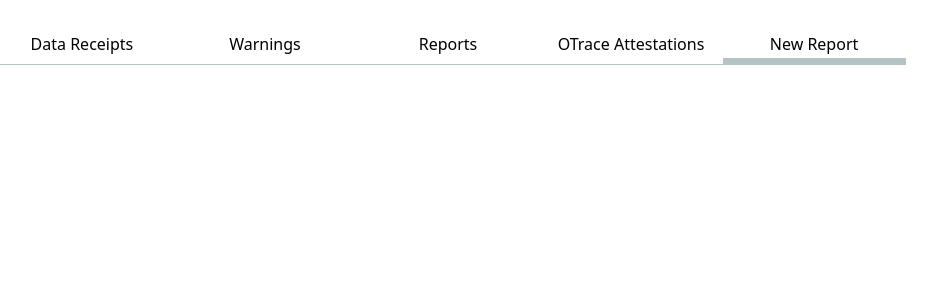
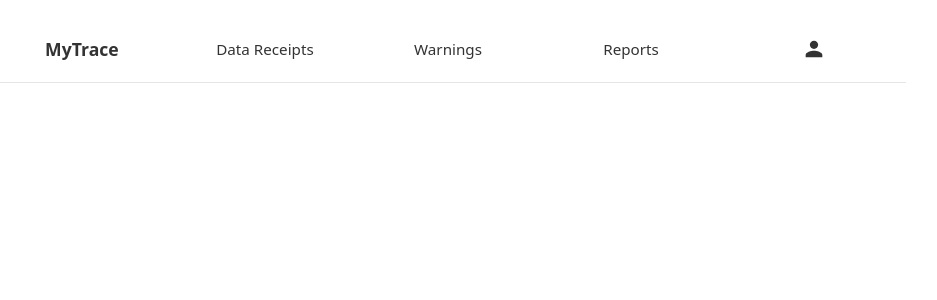
Before and after one commit to nicolatl/mytrace-web, a SvelteKit app: page /newreport in a window 1280 px wide. Shown: the top 300 px of the page, without its empty margins (192-1129 px from the left). Built offline with nearby package versions, Linux system fonts and the light colour scheme.

Commit message:
app layout updates

```diff
--- a/src/lib/TraceAgent.svelte
+++ b/src/lib/TraceAgent.svelte
@@ -2,7 +2,6 @@
 
   export let issues = [];
   import TaxonomyLink from "$lib/TaxonomyLink.svelte";
-  console.log(issues);
 </script>
 <div class="trace-agent" style="border-left-color: {issues.length > 0 ? 'red' : '#3399ff'}">
   <div class="trace-header">
--- a/src/routes/(app)/+layout.svelte
+++ b/src/routes/(app)/+layout.svelte
@@ -1,45 +1,75 @@
 <script>
   import { page } from "$app/stores";
+
   let pages = [
-        { url: "./", title: "Data Receipts" },
-        { url: "./warnings", title: "Warnings" },
-        { url: "./reports", title: "Reports" },
-        { url: "./attestations", title: "OTrace Attestations" },
-        { url: "./newreport", title: "New Report" }
+    { url: "/", title: "Data Receipts" },
+    { url: "/warnings", title: "Warnings" },
+    { url: "/reports", title: "Reports" }
   ];
-
 </script>
 
-<html lang="en">
 <nav>
+  <!-- Logo -->
+  <div class="nav-item logo">MyTrace</div>
+
+  <!-- Tabs -->
   {#each pages as p}
-            <a href={p.url} class:current={"." + $page.route.id === p.url}>
+    <a
+      href={p.url}
+      class="nav-item { $page.url.pathname === p.url ? 'selected' : '' }"
+    >
       {p.title}
     </a>
   {/each}
+
+  <!-- Profile -->
+  <div class="nav-item profile">
+    <svg xmlns="http://www.w3.org/2000/svg" width="20" height="20" fill="currentColor" viewBox="0 0 24 24"><path d="M12 12c2.7 0 5-2.3 5-5s-2.3-5-5-5-5 2.3-5 5 2.3 5 5 5zm0 2c-3.3 0-10 1.7-10 5v3h20v-3c0-3.3-6.7-5-10-5z"/></svg>
+  </div>
 </nav>
-</html>
+
+<slot />
+
 <style>
   nav {
-        --border-color: oklch(50% 10% 200 / 40%);
     display: flex;
-        margin-bottom: 1rem;
-        border-bottom: 1px solid var(--border-color);
+    align-items: center;
+    border-bottom: 1px solid #e5e5e5;
+    background: white;
+    font-size: 0.95rem;
   }
-    nav a {
+
+  .nav-item {
     flex: 1;
+    text-align: center;
+    padding: 0.75rem;
+    padding-left: 0.5rem;
+    padding-right: 0.5rem;
+    margin-bottom: 0.5rem;
     text-decoration: none;
-        color: inherit;
-        text-align: center;
-        padding: 0.5em;
+    color: #333;
+    transition: background 0.2s, color 0.2s;
   }
-    nav a.current {
-        border-bottom: 0.4em solid var(--border-color);
-        padding-bottom: 0.1em;
+
+  .logo {
+    font-weight: 600;
+    font-size: 1.1rem;
   }
-    nav a:hover {
-        border-bottom: 0.4em solid var(--color-accent);
-        padding-bottom: 0.1em;
+
+  .nav-item:hover {
+    background: #f5f5f5;
+  }
+
+  .nav-item.selected {
+    background: #f0f0f0;
+    font-weight: 500;
+    border-radius: 6px;
+  }
+
+  .profile {
+    cursor: pointer;
+    display: flex;
+    justify-content: center;
+    align-items: center;
   }
 </style>
-<slot />
```
Lines whose indentation alone changed are shown as unchanged.
